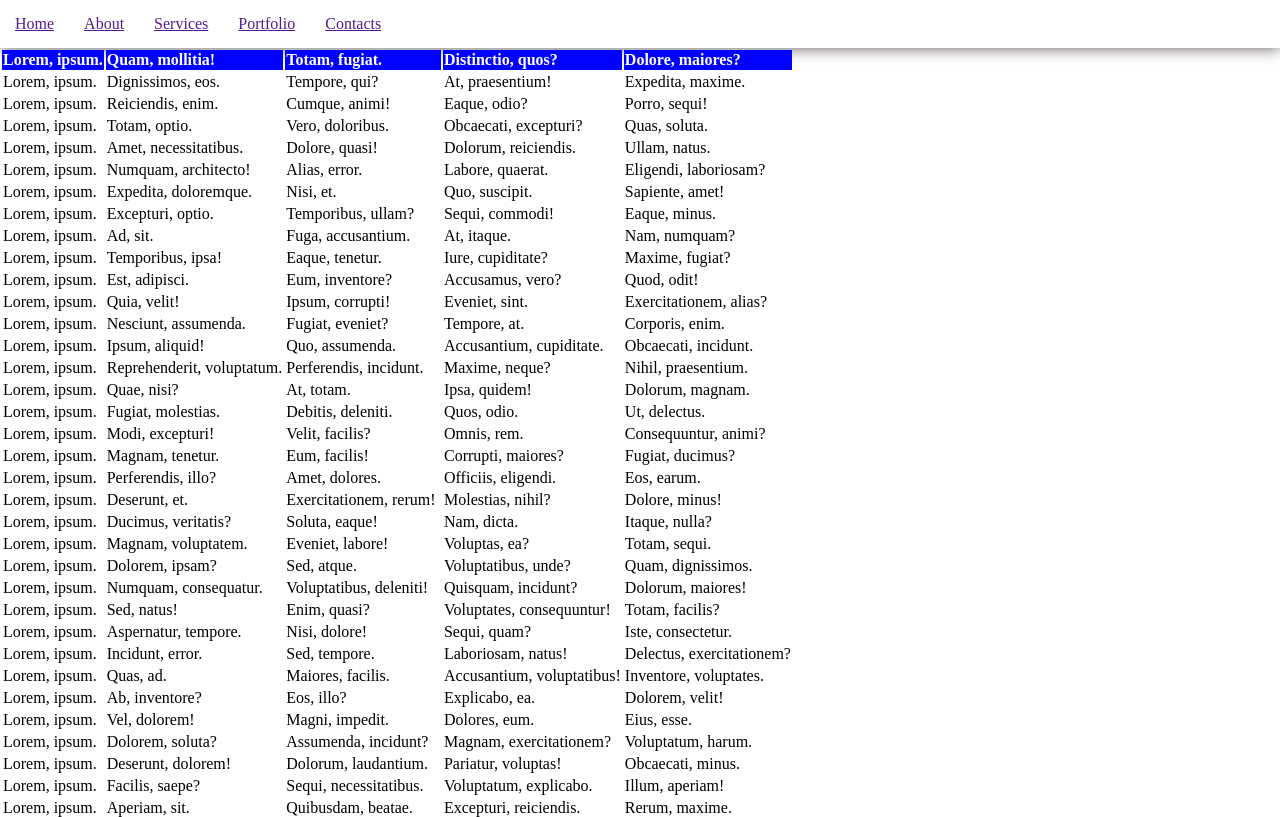
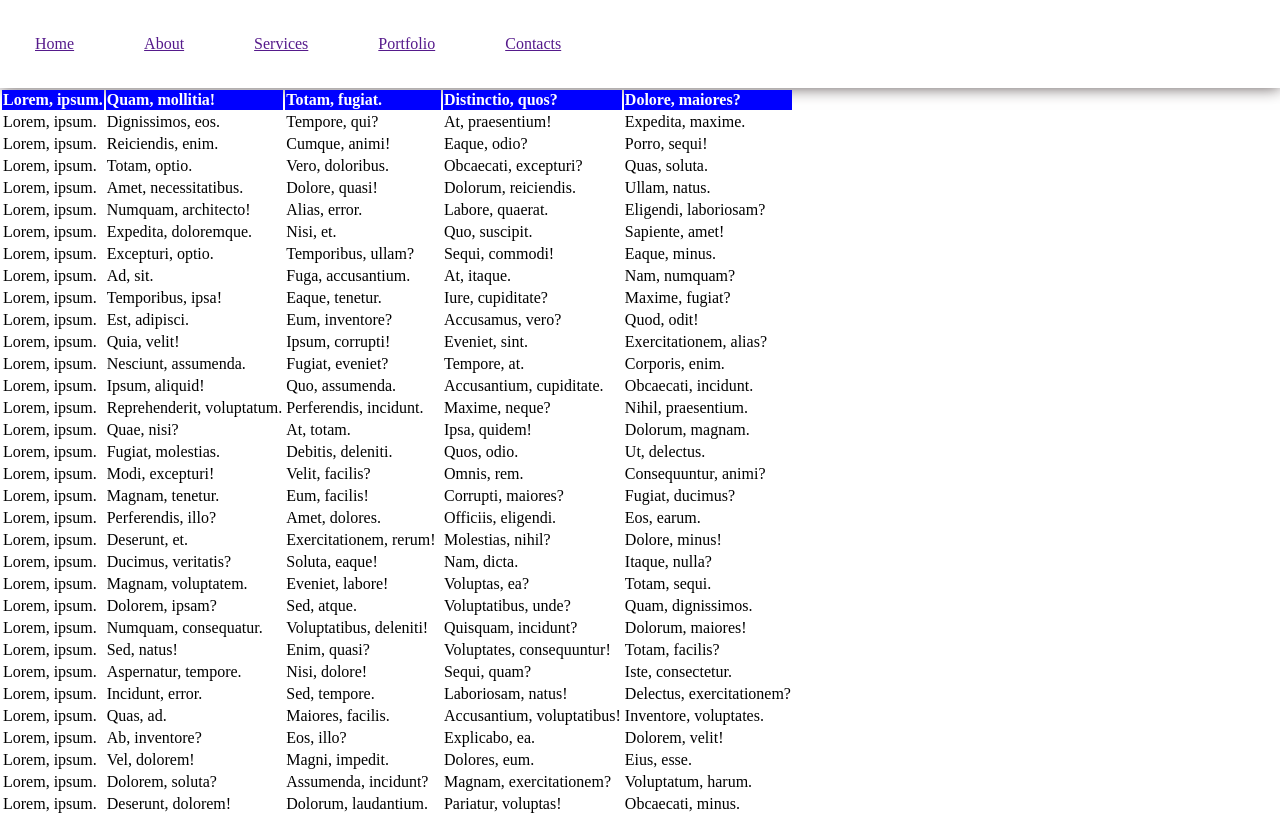
Before and after one commit to OrozbekovBaiel/03.11, a plain HTML site: page index.html in a window 1280 px wide. Shown: the top 817 px of the page. Drawn offline with Linux system fonts and the light colour scheme.

Commit message:
added style.css

```diff
--- a/style.css
+++ b/style.css
@@ -26,3 +26,9 @@ tr:first-child{
   top: 50px;
 
 }
+a{
+  position: sticky;
+  bottom: 0;
+  margin: 20px;
+
+}
```
